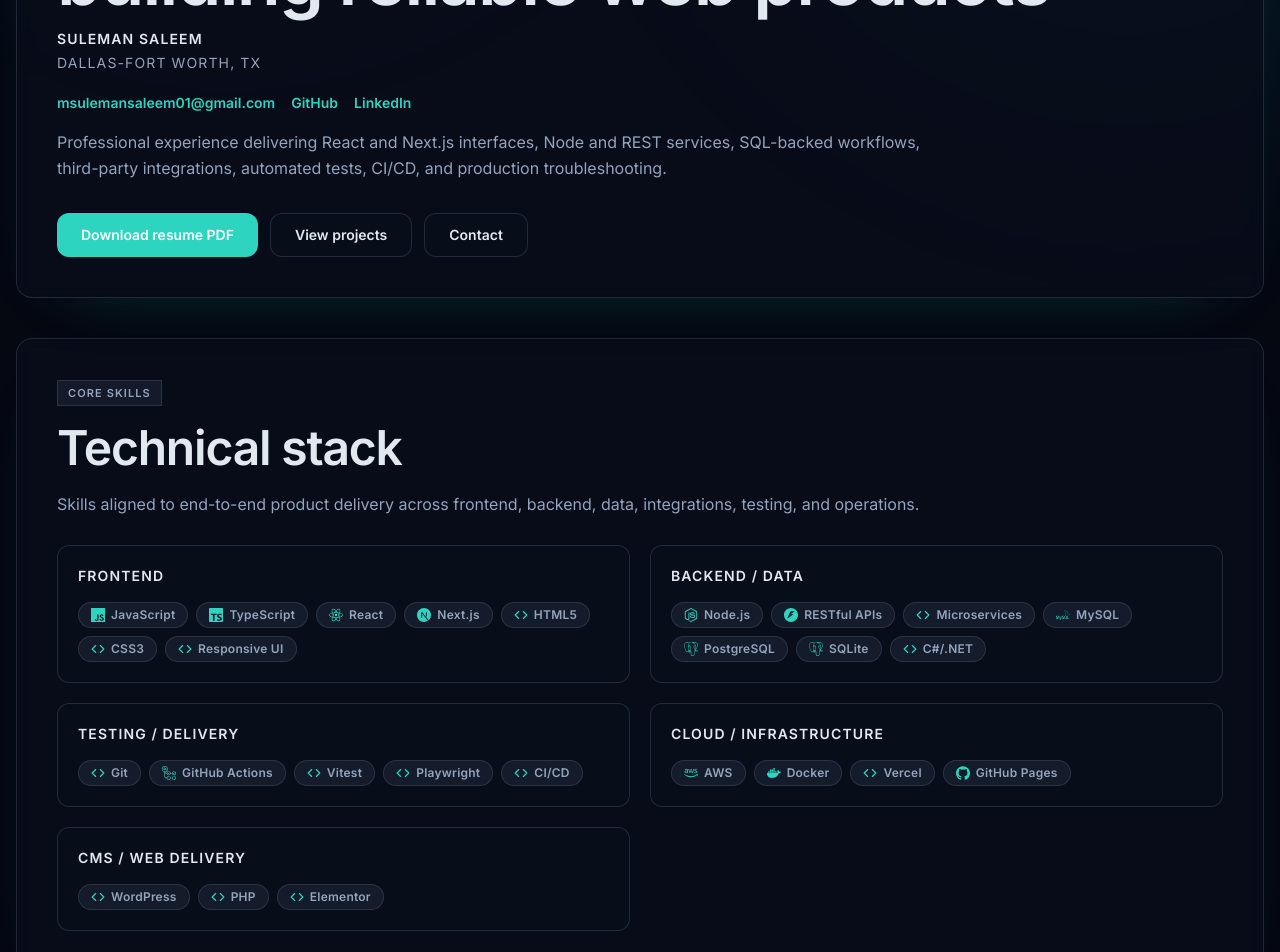
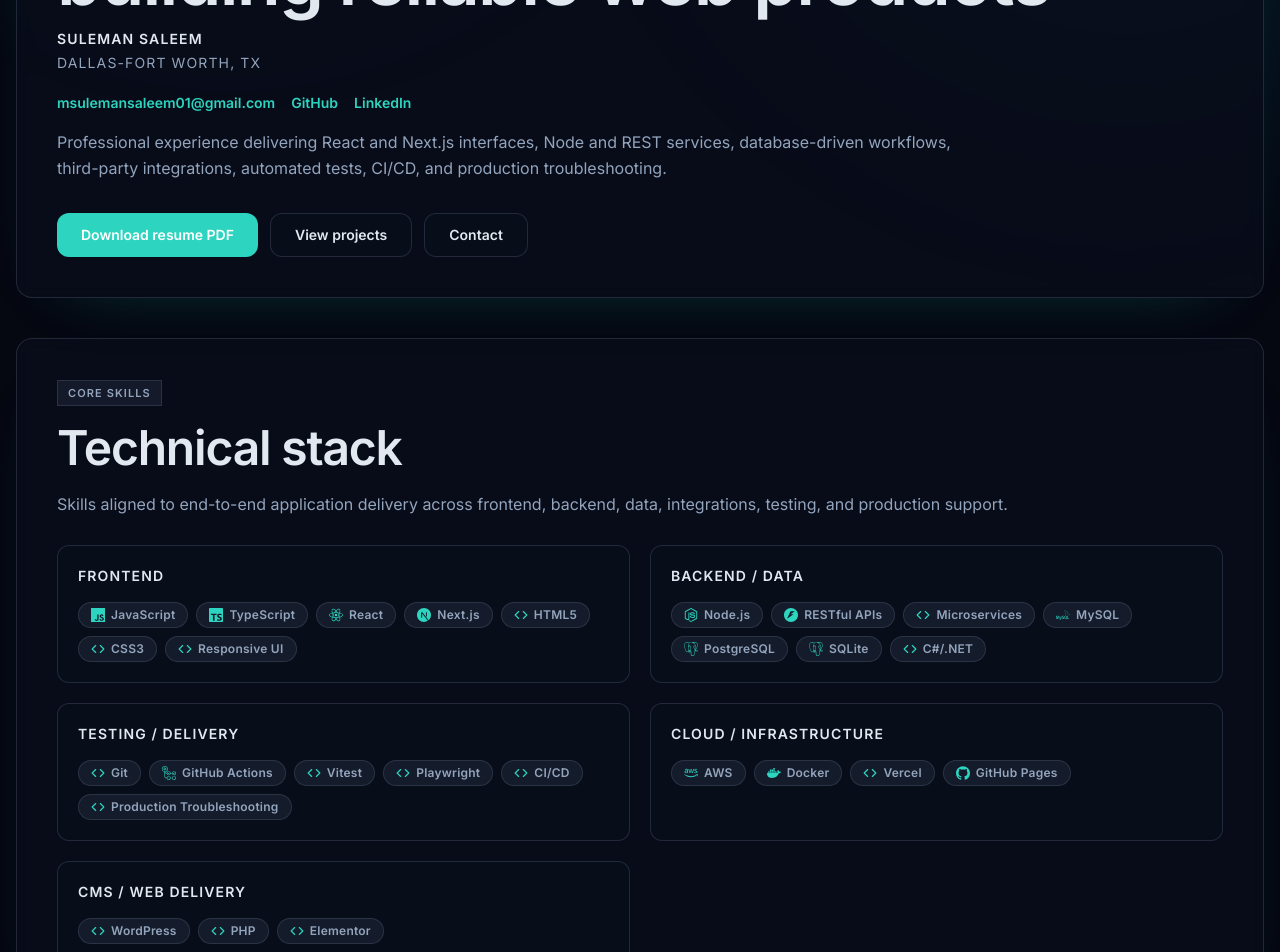
Before and after one commit to MSulSal/portfolio, a Next.js app: page /resume in a window 1280 px wide. Shown: the part 360-1312 px from the top of the page. Built offline with nearby package versions, Linux system fonts and the light colour scheme; no server answers.

Commit message:
feat: align portfolio with practical full-stack roles

```diff
--- a/src/app/page.tsx
+++ b/src/app/page.tsx
@@ -17,20 +17,20 @@
         <div className="container mx-auto grid gap-10 lg:grid-cols-[minmax(0,1.12fr)_minmax(0,0.88fr)] xl:grid-cols-[minmax(0,1.25fr)_minmax(0,0.75fr)]">
           <div className="space-y-7">
             <span className="chip">
-              Full-Stack Software Engineer | React, Next.js, Node.js, APIs & SQL
+              Full-Stack Software Engineer | Enterprise Apps, APIs & Integrations
             </span>
 
             <h1 className="h1-fluid max-w-4xl text-primary">
-              Full-stack product engineering from responsive UI to APIs, data,
-              and production delivery.
+              Full-stack product and application engineering from responsive UI
+              to APIs, data, and production delivery.
             </h1>
 
             <p className="max-w-3xl text-base font-medium muted-text">
               I&apos;m a full-stack software engineer with professional experience
               building React and Next.js interfaces, API and microservice
-              workflows, SQL-backed systems, third-party integrations, tests,
-              and CI/CD paths. I connect the layers needed to ship reliable web
-              products and troubleshoot them in production.
+              workflows, database-driven applications, third-party integrations,
+              tests, and CI/CD paths. I connect the layers needed to ship reliable
+              customer and operational software and troubleshoot it in production.
             </p>
 
             <div className="code-panel max-w-3xl">
@@ -38,7 +38,7 @@
                 full-stack delivery focus
               </p>
               <pre className="mt-3 overflow-auto whitespace-pre-wrap text-primary">
-                {`React/Next.js UI -> API and webhook services -> SQL-backed workflows -> testing and CI/CD -> production support`}
+                {`React/Next.js UI -> API and webhook services -> database-driven workflows -> testing and CI/CD -> production support`}
               </pre>
             </div>
 
@@ -146,8 +146,8 @@
       <section className="section-wrap py-12">
         <div className="container mx-auto">
           <div className="surface-card p-7">
-            <p className="chip">Services</p>
-            <h2 className="h2-fluid mt-4 text-primary">Ways I can help</h2>
+            <p className="chip">Engineering focus</p>
+            <h2 className="h2-fluid mt-4 text-primary">What I build</h2>
             <ul className="mt-5 space-y-4">
               {services.map((service) => (
                 <li key={service.title}>
--- a/src/app/resume/page.tsx
+++ b/src/app/resume/page.tsx
@@ -58,7 +58,7 @@
 
           <p className="mt-4 max-w-4xl text-base leading-relaxed muted-text">
             Professional experience delivering React and Next.js interfaces,
-            Node and REST services, SQL-backed workflows, third-party
+            Node and REST services, database-driven workflows, third-party
             integrations, automated tests, CI/CD, and production troubleshooting.
           </p>
 
@@ -81,8 +81,8 @@
           <span className="chip">Core skills</span>
           <h2 className="h2-fluid mt-4 text-primary">Technical stack</h2>
           <p className="mt-4 text-base leading-relaxed muted-text">
-            Skills aligned to end-to-end product delivery across frontend,
-            backend, data, integrations, testing, and operations.
+            Skills aligned to end-to-end application delivery across frontend,
+            backend, data, integrations, testing, and production support.
           </p>
 
           <div className="mt-7 grid gap-5 lg:grid-cols-2">
--- a/src/data/portfolioData.ts
+++ b/src/data/portfolioData.ts
@@ -33,9 +33,9 @@
 
 export const services = [
   {
-    title: "Full-Stack Product Engineering",
+    title: "Full-Stack and Enterprise Applications",
     detail:
-      "Build end-to-end web products with React, Next.js, TypeScript, Node.js, SQL-backed workflows, and maintainable delivery across the stack.",
+      "Build database-backed customer and operational applications with React, Next.js, TypeScript, Node.js, SQL workflows, and maintainable delivery across the stack.",
   },
   {
     title: "APIs, Integrations, and Data",
@@ -43,9 +43,9 @@
       "Design and connect REST services, webhooks, third-party APIs, and data workflows with validation, recovery, and production-safe failure handling.",
   },
   {
-    title: "Quality, Delivery, and Operations",
+    title: "Quality and Production Delivery",
     detail:
-      "Ship with automated testing, CI/CD, release discipline, observability-minded debugging, and practical production support.",
+      "Ship with automated testing, CI/CD, release discipline, production debugging, failure recovery, and practical operational support.",
   },
 ];
 
@@ -79,7 +79,14 @@
   {
     id: "delivery",
     title: "Testing / Delivery",
-    skills: ["Git", "GitHub Actions", "Vitest", "Playwright", "CI/CD"],
+    skills: [
+      "Git",
+      "GitHub Actions",
+      "Vitest",
+      "Playwright",
+      "CI/CD",
+      "Production Troubleshooting",
+    ],
   },
   {
     id: "cloud-infra",
```
